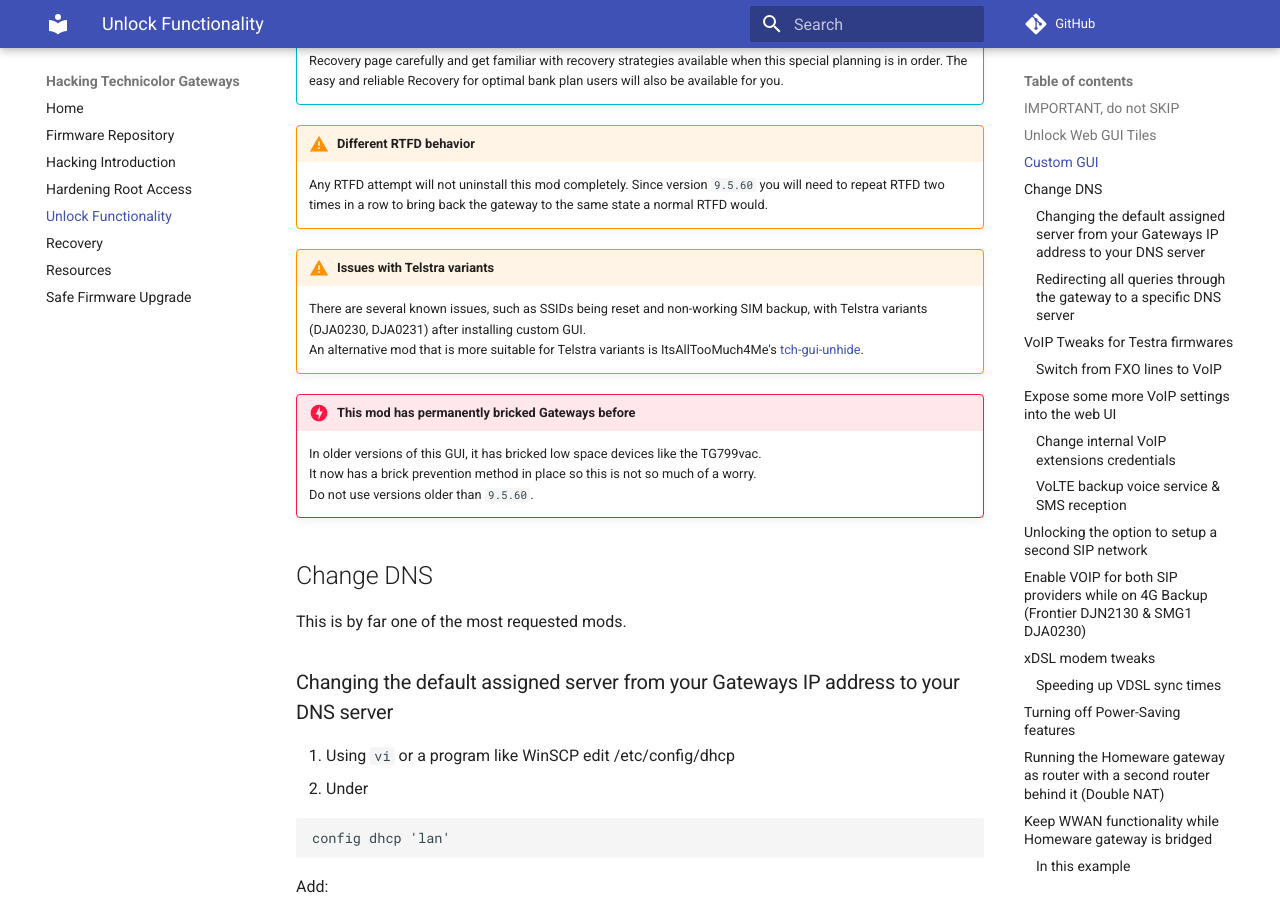
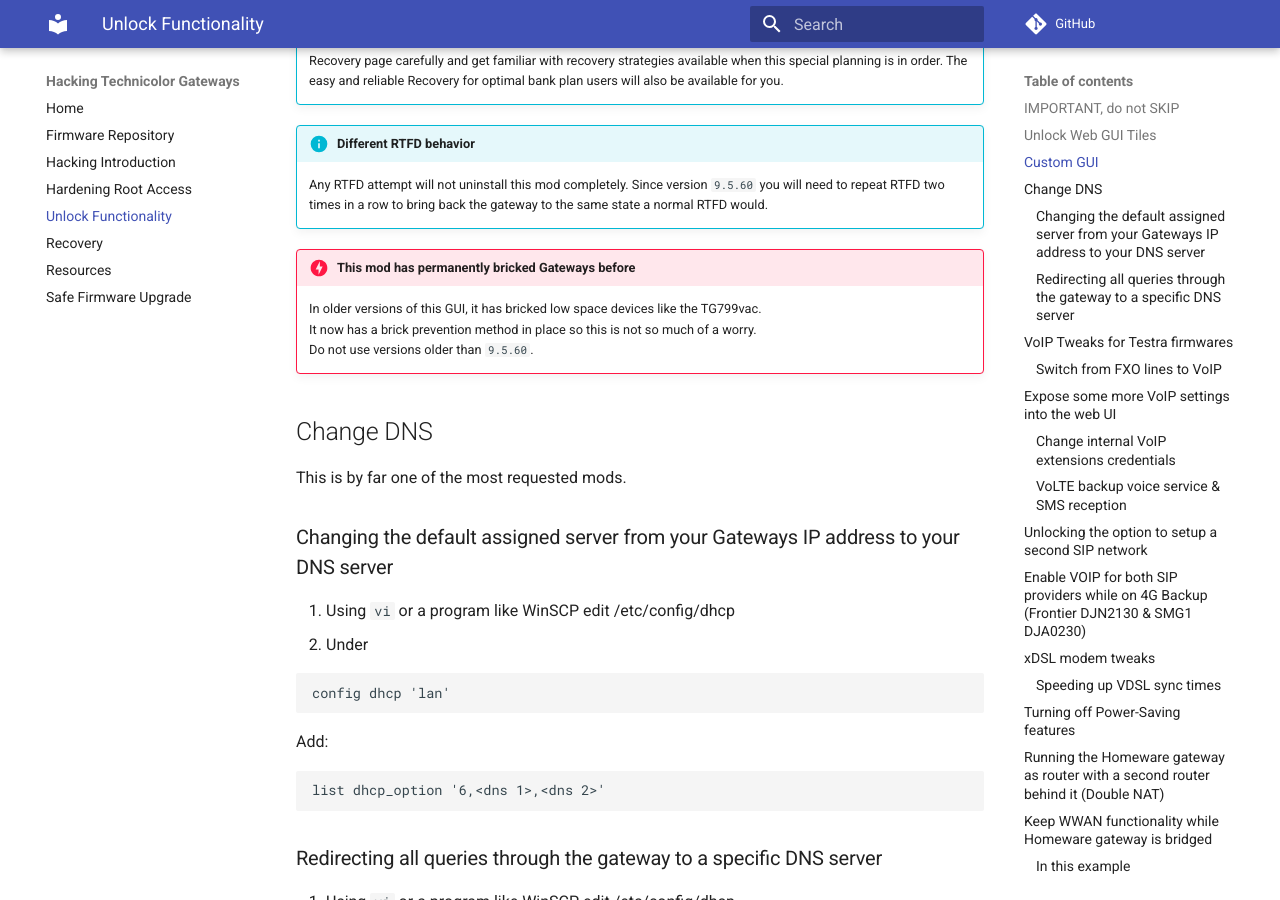
Before and after one commit to hack-technicolor/hack-technicolor, an MkDocs documentation site: the page built from docs/Unlock.md, in a window 1280 px wide and 900 px high, scrolled down 1399 px. Built offline with MkDocs 1.6.1 and Material for MkDocs 9.7.7, drawn with Linux system fonts in a browser that asks for light colours; comment, search, counter and statistics services are not loaded.

Commit message:
Revert Telstra custom gui mentions
Revert "Change info to warning for custom gui msg"

This reverts commit 90bc72ede16cb92f8b110540488c848b76e5287d.

Revert "Remove extra newline"

This reverts commit 1e9da884df3d4ee85e0bd8f6676ab8123bce0119.

Revert "Add tch-gui-unhide tip for telstra variants"

This reverts commit aac12f0e46648996a774287cc22b4196eaa3b8cd.

Revert "Remove extra newline"

This reverts commit b94ebb4dac3f701c182b38d491c6c67876e81776.

Revert "Add info on nginx-gui and telstra variants"

This reverts commit 237bb1c9342d72671aa119b2715cf5e634ab0754.

```diff
--- a/docs/Unlock.md
+++ b/docs/Unlock.md
@@ -56,12 +56,8 @@ This is recommended for users who don't fear a few bugs and want the most out-of
 !!! info "Recovery options"
     Since version `9.5.60` this mod is compatible with the same *optimal* bank plan suggested in this wiki. Please, read Recovery page carefully and get familiar with recovery strategies available when this special planning is in order. The easy and reliable Recovery for optimal bank plan users will also be available for you.
 
-!!! warning "Different RTFD behavior"
+!!! info "Different RTFD behavior"
     Any RTFD attempt will not uninstall this mod completely. Since version `9.5.60` you will need to repeat RTFD two times in a row to bring back the gateway to the same state a normal RTFD would.
-
-!!! warning "Issues with Telstra variants"
-    There are several known issues, such as SSIDs being reset and non-working SIM backup, with Telstra variants (DJA0230, DJA0231) after installing custom GUI.
-    An alternative mod that is more suitable for Telstra variants is ItsAllTooMuch4Me's [tch-gui-unhide](https://github.com/seud0nym/tch-gui-unhide).
 
 !!! danger "This mod has permanently bricked Gateways before"
     In older versions of this GUI, it has bricked low space devices like the TG799vac.
```
